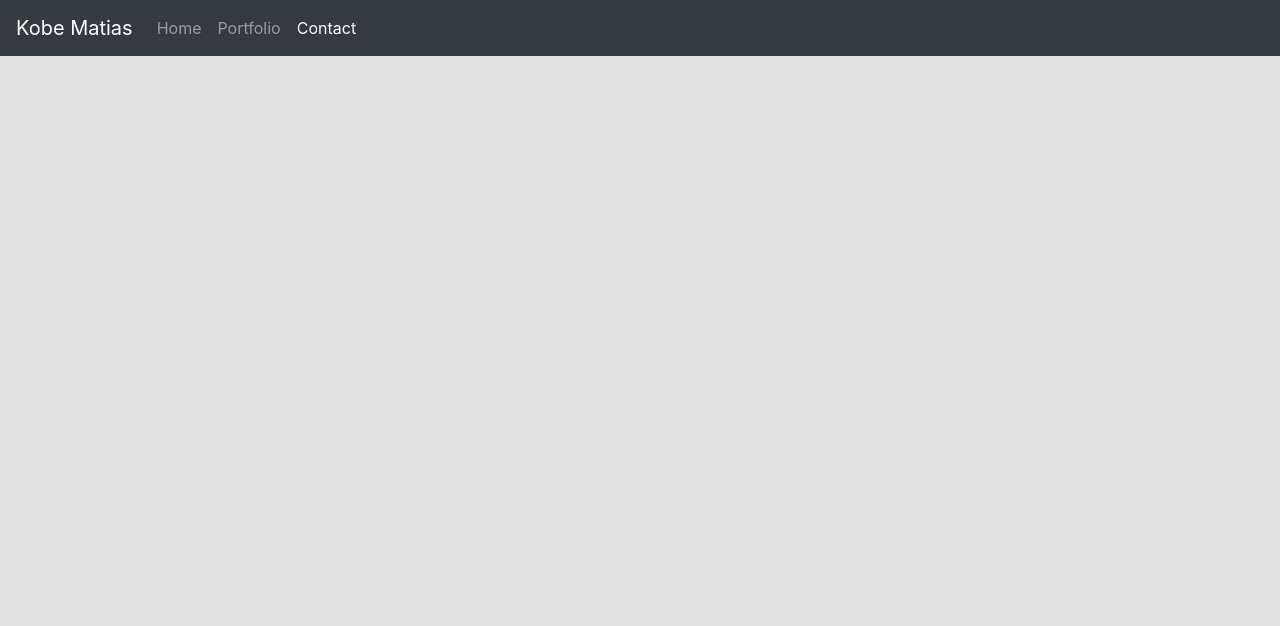
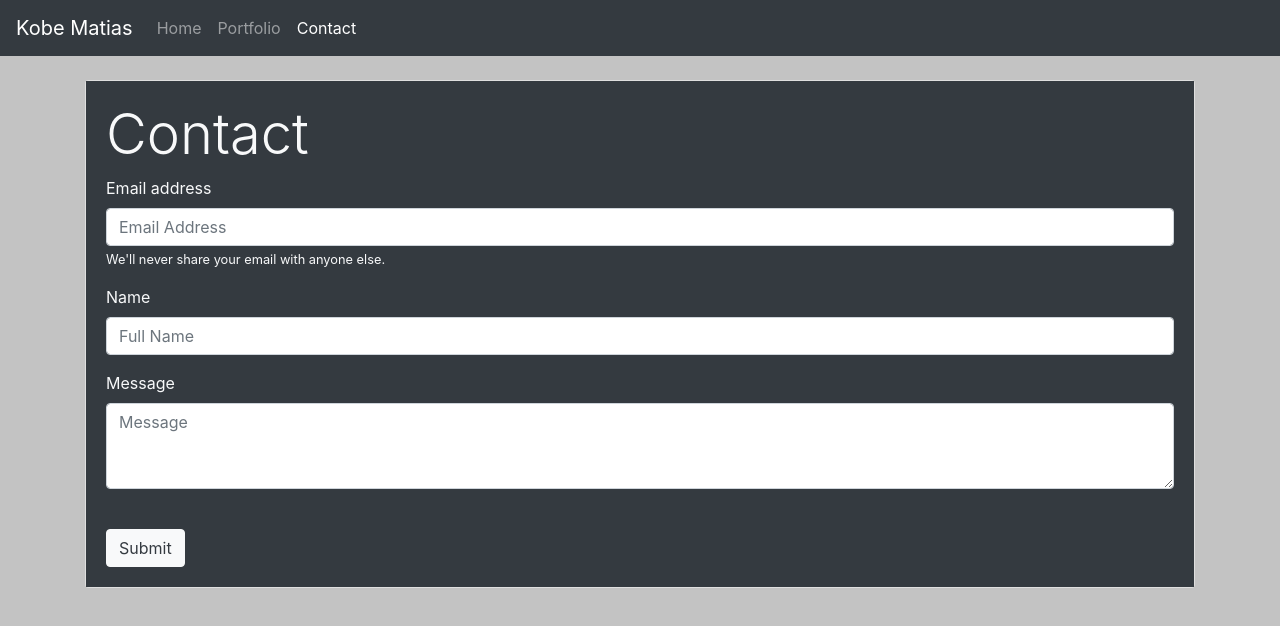
Before and after one commit to KobeMatias/subsetta, a plain HTML site: page contact.html in a window 1280 px wide. Drawn offline with nearby package versions, Linux system fonts and the light colour scheme; a web font is replaced by a local one.

Commit message:
contact page added + style css modified

```diff
--- a/contact.html
+++ b/contact.html
@@ -10,6 +10,14 @@
 
     <!-- Personal CSS -->
     <link rel="stylesheet" href="css/style.css">
+
+
+    <!-- Google Fonts -->
+    <link href="https://fonts.googleapis.com/css2?family=Aldrich&display=swap" rel="stylesheet">
+
+    <!-- Animate.css -->
+    <link rel="stylesheet" href="https://cdnjs.cloudflare.com/ajax/libs/animate.css/3.7.2/animate.min.css">
+
     <title>Kobe Matias</title>
   </head>
 
@@ -35,7 +43,44 @@
             </div>
         </nav>
     </header>
+  <br>
+    <div class="container">
+      <div class="row">
+        <div class="col-md-12">
+          <div class="card mb-12 animated fadeInLeft delay-1s">
+            <div class="row no-gutters">
+              <div class="col-md-12 bg-dark text-light">
+                  <div class="card-body">
+                    <div class="row">
+                      <div class="col-md-12">
+                        <h1 class="display-4">Contact <span></span></h1>
+                      </div>
+                    </div>
 
+                    <form>
+                      <div class="form-group">
+                        <label for="exampleInputEmail1">Email address</label>
+                        <input type="email" class="form-control" id="exampleInputEmail1" placeholder="Email Address" aria-describedby="emailHelp">
+                        <small id="emailHelp" class="form-text text-light">We'll never share your email with anyone else.</small>
+                      </div>
+                      <div class="form-group">
+                        <label for="formGroupExampleInput">Name</label>
+                        <input type="text" class="form-control" id="formGroupExampleInput" placeholder="Full Name">
+                      </div>
+                      <div class="form-group">
+                        <label for="exampleFormControlTextarea1">Message</label>
+                        <textarea class="form-control" id="exampleFormControlTextarea1" placeholder="Message" rows="3"></textarea>
+                      </div>
+                      <br>
+                      <button type="submit" class="btn btn-light text-dark">Submit</button>
+                    </form>
+                  </div>
+               </div>
+            </div>
+          </div>
+        </div>
+      </div>
+    </div>
 
     <!-- Optional JavaScript -->
     <!-- jQuery first, then Popper.js, then Bootstrap JS -->
--- a/css/style.css
+++ b/css/style.css
@@ -3,7 +3,14 @@
 body {
     /* background-color: #EDF2F4; */
     /* background-color: #F1F7EE; */
-    background-color: #E2E2E2;
+    /* background-color: #E2E2E2; */
+    background-color: #C3C3C3;
+    animation: bganim 2s;
+}
+
+@keyframes bganim {
+    from {background-color: #343a40;}
+    to {background-color: #C3C3C3;}
 }
 
 .navbar-brand .nav-link {
```
Also changed, not shown: index.html (+10 -4 lines), portfolio.html (+8 -0 lines).
